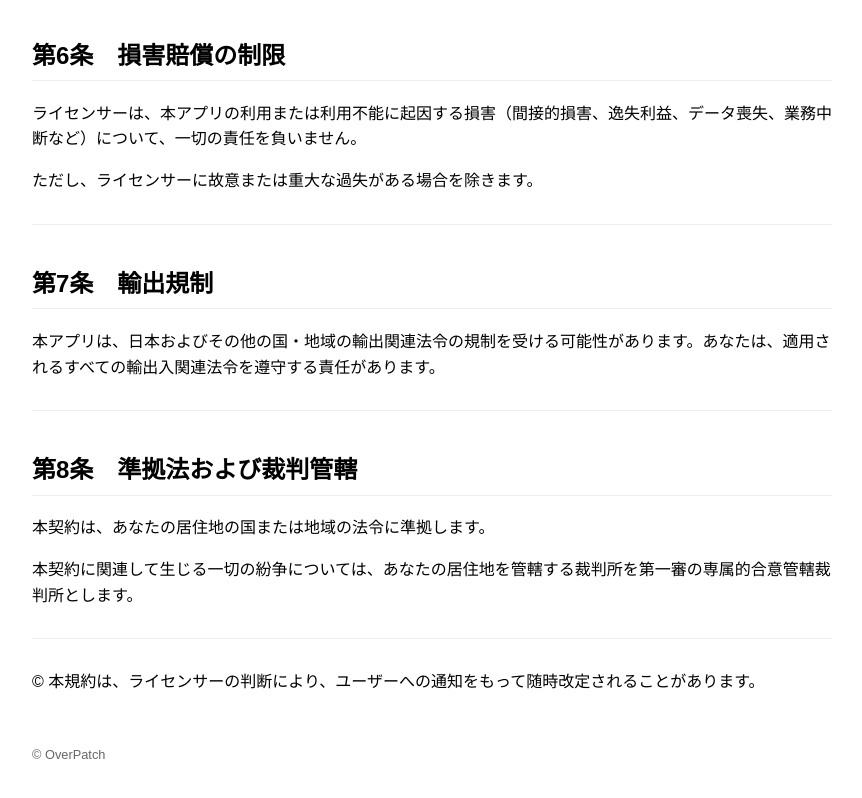
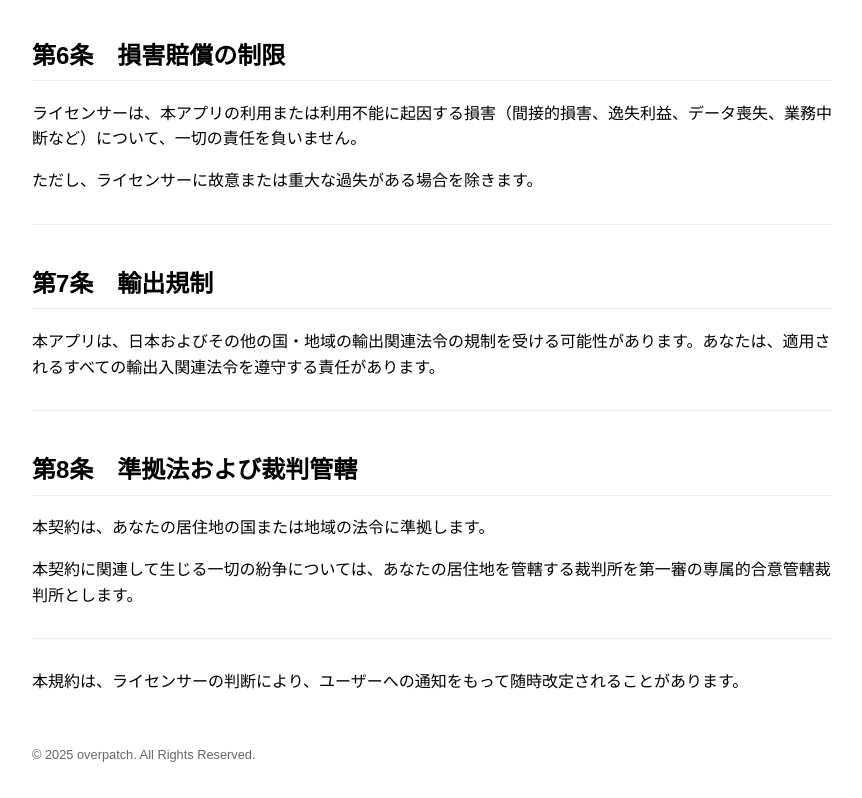
Before and after one commit to over-patch/overpatch-legal, a plain HTML site: page juggler/terms_ja.html in a window 1280 px wide. Shown: the part 1985-2783 px from the top of the page, without its empty margins (208-1070 px from the left). Drawn offline with Linux system fonts and the light colour scheme.

Commit message:
:memo: Update copyright

```diff
--- a/juggler/terms_ja.html
+++ b/juggler/terms_ja.html
@@ -125,10 +125,10 @@
 
     <hr>
 
-    <p>© 本規約は、ライセンサーの判断により、ユーザーへの通知をもって随時改定されることがあります。</p>
+    <p>本規約は、ライセンサーの判断により、ユーザーへの通知をもって随時改定されることがあります。</p>
 
     <footer>
-        <p>&copy; OverPatch</p>
+        <p>&copy; 2025 overpatch. All Rights Reserved.</p>
     </footer>
 </body>
 
```
Also changed, not shown: hanahana/privacy_en.html (+1 -1 lines), hanahana/privacy_ja.html (+1 -1 lines), hanahana/terms_en.html (+1 -1 lines), hanahana/terms_ja.html (+2 -2 lines), index.html (+3 -0 lines), juggler/privacy_en.html (+1 -1 lines), juggler/privacy_ja.html (+1 -1 lines), juggler/terms_en.html (+1 -1 lines), slitherlink/privacy_en.html (+1 -1 lines), slitherlink/privacy_ja.html (+1 -1 lines), slitherlink/terms_en.html (+1 -1 lines), slitherlink/terms_ja.html (+2 -2 lines).
